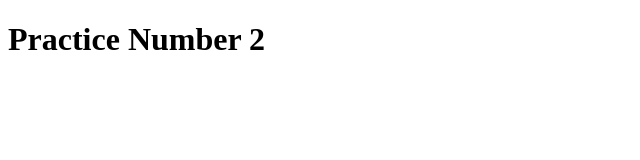
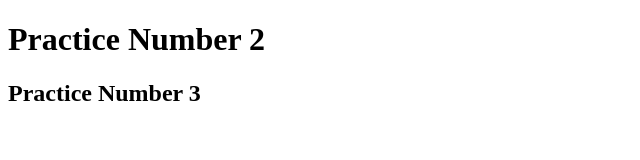
Before and after one commit to pawankallem/vercel_checking, a plain HTML site: page index.html in a window 1280 px wide. Shown: the whole page, without its empty margins (0-640 px from the left). Drawn offline with Linux system fonts and the light colour scheme.

Commit message:
practice 3

```diff
--- a/index.html
+++ b/index.html
@@ -9,5 +9,6 @@
 <body>
 
     <h1>Practice Number 2</h1>
+    <h2>Practice Number 3</h2>
 </body>
 </html>
```
